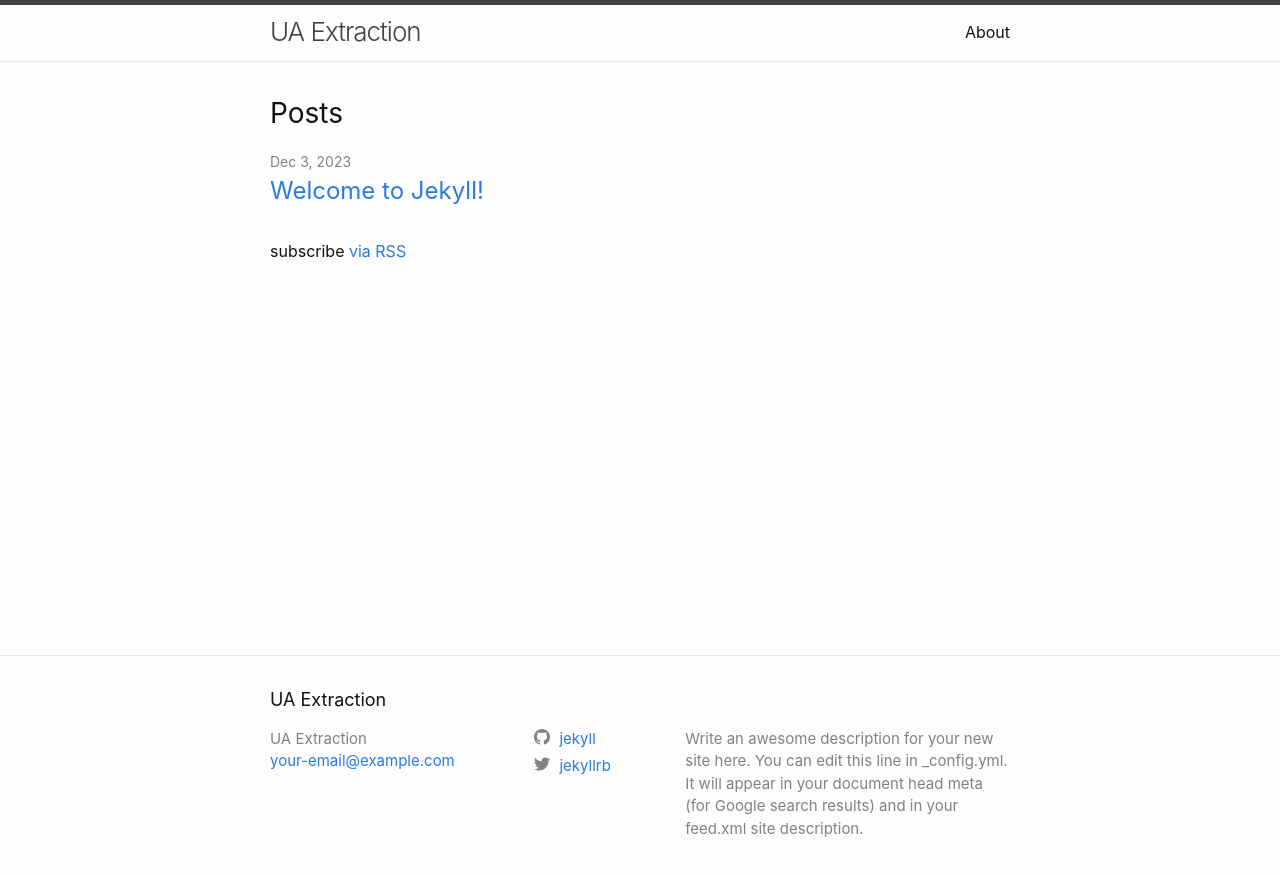
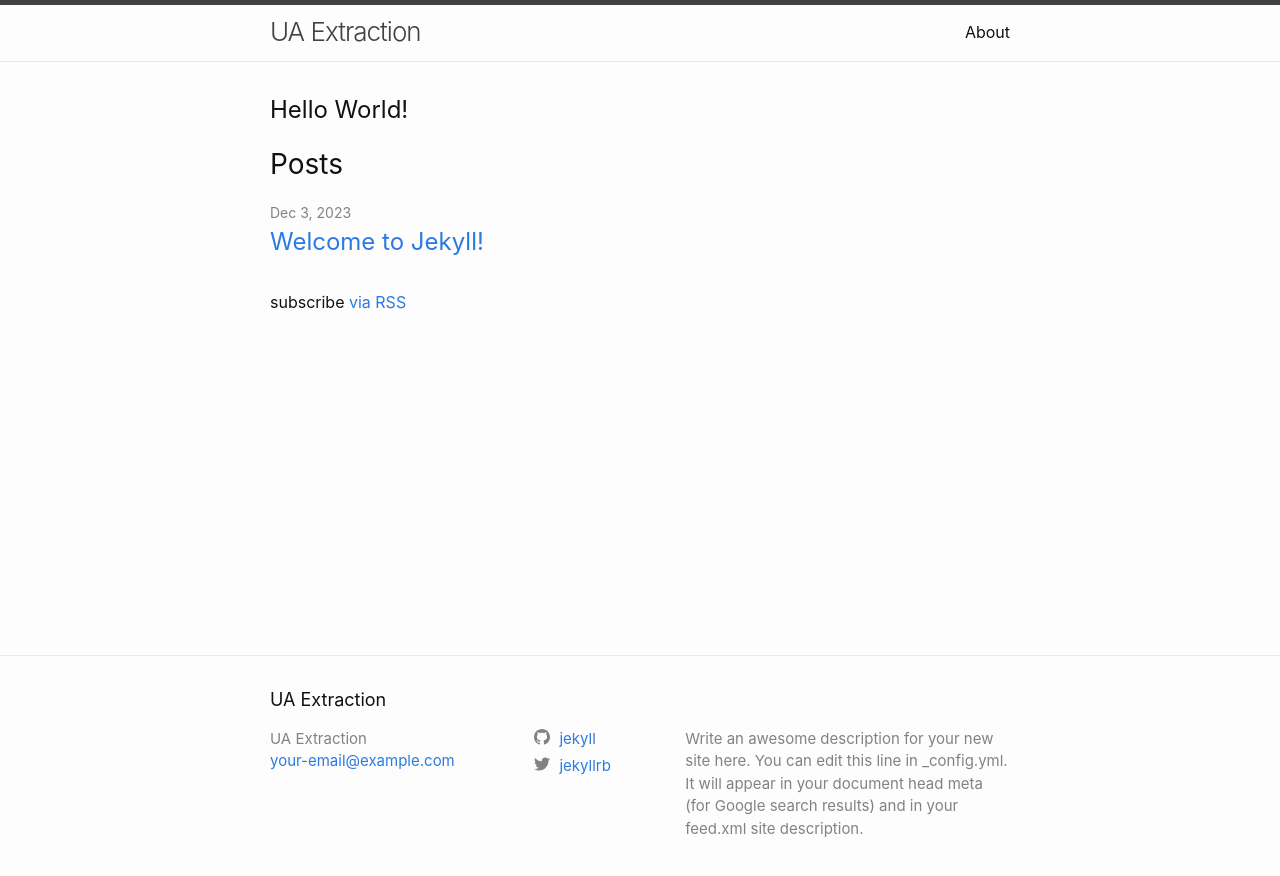
Before and after one commit to startupsandcode/UA-Extraction, a Jekyll site: the page built from index.markdown, in a window 1280 px wide. Shown: the top 876 px of the page. Built offline with Jekyll 4.4.1, drawn with Linux system fonts in a browser that asks for light colours.

Commit message:
Updated hello world

```diff
--- a/index.markdown
+++ b/index.markdown
@@ -4,3 +4,4 @@
 
 layout: home
 ---
+<h2>Hello World!</h2>
```
